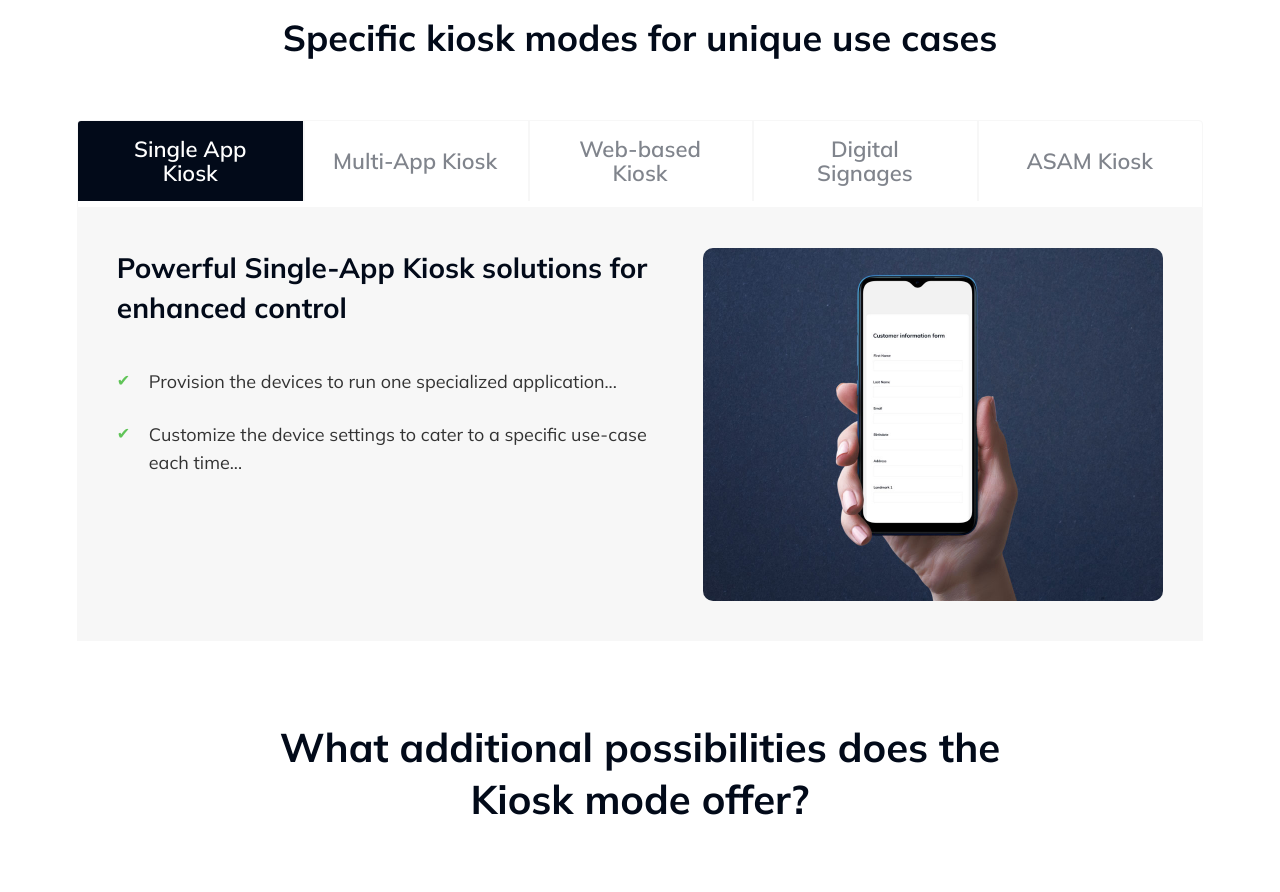
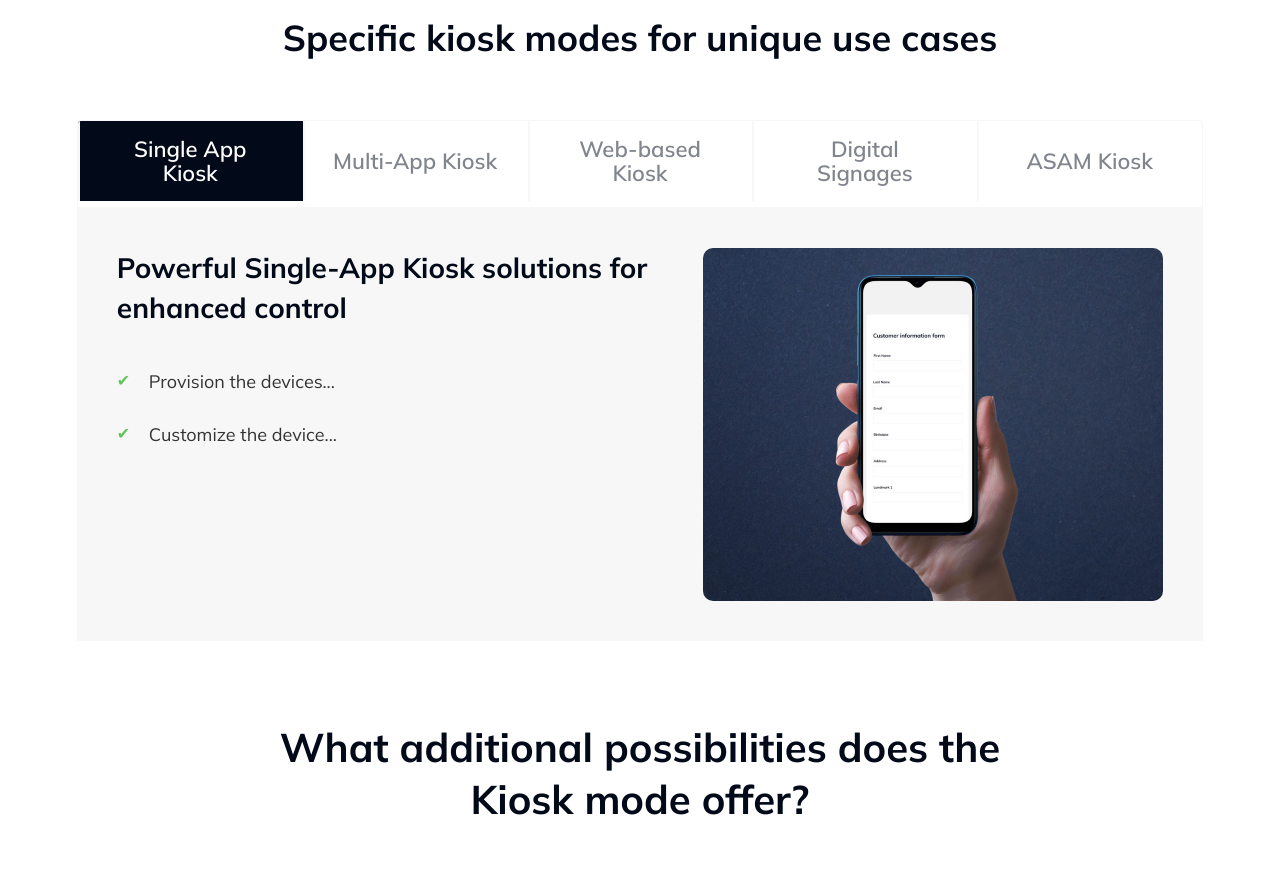
Before and after one commit to Alwin-2984/mitsogo, a Next.js app: page / in a window 1280 px wide. Shown: the part 960-1852 px from the top of the page. Built offline with nearby package versions, Linux system fonts and the light colour scheme.

Commit message:
refactor: enhance KioskTabs component with improved tab indicator functionality and mobile behavior

```diff
--- a/app/components/kioskTabs.tsx
+++ b/app/components/kioskTabs.tsx
@@ -1,60 +1,63 @@
 'use client';
 import Image from 'next/image';
-import { useState } from 'react';
+import { useState, useRef, useEffect } from 'react';
 import { BsChevronDown } from 'react-icons/bs';
 
 export const tabsData = [
   {
     label: 'Single App Kiosk',
     heading: 'Powerful Single-App Kiosk solutions for enhanced control',
-    description: [
-      'Provision the devices to run one specialized application...',
-      'Customize the device settings to cater to a specific use-case each time...',
-    ],
+    description: ['Provision the devices...', 'Customize the device...'],
     imageUrl: '/images/tabimages/single-app-kios-image.jpg',
   },
   {
     label: 'Multi-App Kiosk',
     heading: 'Multi-App Kiosk solutions for flexible usage',
-    description: [
-      'Allow multiple applications to run in kiosk mode...',
-      'Seamlessly toggle between authorized apps...',
-    ],
+    description: ['Allow multiple applications...', 'Seamlessly toggle...'],
     imageUrl: '/images/tabimages/multi-app-kiosk-image.webp',
   },
   {
     label: 'Web-based Kiosk',
     heading: 'Web-based Kiosk Mode for secure browsing',
-    description: [
-      'Lock devices to a specific website or web app...',
-      'Prevent access to unauthorized URLs...',
-    ],
+    description: ['Lock devices to a specific website...', 'Prevent access...'],
     imageUrl: '/images/tabimages/single-app-kios-image.jpg',
   },
   {
     label: 'Digital Signages',
     heading: 'Robust Digital Signage Kiosk',
-    description: [
-      'Display dynamic content securely and continuously...',
-      'Remotely manage signage content...',
-    ],
+    description: ['Display dynamic content...', 'Remotely manage signage...'],
     imageUrl: '/images/tabimages/web-based-kiosk-image.webp',
   },
   {
     label: 'ASAM Kiosk',
     heading: 'ASAM Kiosk for specialized deployments',
-    description: [
-      'Enable advanced kiosk functionalities...',
-      'Implement tight access control for sensitive apps...',
-    ],
+    description: ['Enable advanced kiosk...', 'Implement tight access...'],
     imageUrl: '/images/tabimages/asam-kiosk-image.webp',
   },
 ];
 
 export default function KioskTabs() {
-  const [activeTab, setActiveTab] = useState<number>(0);
+  const [activeTab, setActiveTab] = useState(0);
 
+  // Store refs for each <li> so we can measure them
+  const tabsRef = useRef<HTMLLIElement[]>([]);
+  // Track indicator position/width
+  const [indicatorLeft, setIndicatorLeft] = useState(0);
+  const [indicatorWidth, setIndicatorWidth] = useState(0);
+
+  // On each render, or when `activeTab` changes, update the indicator
+  useEffect(() => {
+    const current = tabsRef.current[activeTab];
+    if (current) {
+      setIndicatorLeft(current.offsetLeft);
+      setIndicatorWidth(current.clientWidth);
+    }
+  }, [activeTab]);
+
+  // Handle mobile accordion behavior
   const handleTabClick = (idx: number) => {
+    // If user re-clicks the same tab (on mobile), close it
+    // Otherwise set the new active index
     if (activeTab === idx) {
       setActiveTab(-1);
     } else {
@@ -75,15 +78,15 @@ export default function KioskTabs() {
             <div key={idx} className="border rounded-md">
               <button
                 onClick={() => handleTabClick(idx)}
-                className={`flex w-full justify-between items-center px-4 py-4
+                className={`flex w-full justify-between items-center px-4 py-4 rounded-t-md
                   ${
                     activeTab === idx
                       ? 'bg-[#020a19] text-white'
-                      : 'bg-white text-gray-700'
+                      : 'bg-white text-[#020a19]/50'
                   }
                 `}
               >
-                <span className="w-full text-left text-[18px] sm:text-[20px] leading-[26px] font-bold  text-[#020a19]/50  cursor-pointer flex items-center justify-between">
+                <span className="w-full text-left text-[18px] sm:text-[20px] leading-[26px] font-bold  cursor-pointer flex items-center justify-between">
                   {tab.label}
                 </span>
                 <span
@@ -126,28 +129,41 @@ export default function KioskTabs() {
 
         {/* DESKTOP Tabs (hidden below sm) */}
         <div className="hidden sm:block">
+          {/* Tabs container */}
           <div className="flex bg-white justify-center relative">
-            <div className="w-full relative border-[1px] border-[#f7f7f7] rounded-t-[4px] overflow-hidden">
+            <div className="w-full relative border border-[#f7f7f7] rounded-t-[4px] overflow-hidden">
               <div className="w-full scroll-smooth overflow-x-auto relative inline-block">
-                <ul className="flex duration-300 ease-in justify-between items-center whitespace-nowrap cursor-pointer">
+                {/* The UL is positioned relative so we can place our animated indicator behind the <li> */}
+                <ul className="relative flex duration-300 ease-in justify-between items-center whitespace-nowrap cursor-pointer">
+                  {/* The “slide” indicator */}
+                  <div
+                    className="absolute top-0 left-0 h-full bg-[#020a19] z-[1] transition-all duration-300"
+                    style={{
+                      transform: `translateX(${indicatorLeft}px)`,
+                      width: indicatorWidth,
+                    }}
+                  />
                   {tabsData.map((tab, idx) => (
                     <li
                       key={idx}
+                      ref={(el) => {
+                        if (el) tabsRef.current[idx] = el;
+                      }}
                       onClick={() => setActiveTab(idx)}
-                      className={`flex-1 min-h-[80px] w-full px-[30px] relative text-center whitespace-normal
-                        transition-all duration-300 ease-in
-                        before:content-[''] before:absolute before:left-0 before:w-[2px] before:h-full before:z-1 before:bg-[#f7f7f7]
-                        ${
-                          activeTab === idx
-                            ? 'bg-[#020a19] before:opacity-0'
-                            : ''
-                        }
+                      className={`
+                        flex-1 min-h-[80px] w-full px-[30px] relative text-center
+                        whitespace-normal transition-all duration-300 ease-in
+                        before:content-[''] before:absolute before:left-0 before:w-[2px]
+                        before:h-full before:z-10 before:bg-[#f7f7f7]
+                        // We won't add BG color here, the sliding div does it
                       `}
                       style={{ cursor: 'pointer' }}
                     >
+                      {/* The text is above the sliding background (z-20 or so) */}
                       <p
-                        className={`p-[26px_0] max-w-[240px] h-[80px] w-full flex justify-center items-center
-                          text-[22px] font-[600] leading-[24px] relative z-3
+                        className={`relative z-20 p-[26px_0] max-w-[240px] h-[80px]
+                          w-full flex justify-center items-center
+                          text-[22px] font-[600] leading-[24px]
                           ${
                             activeTab === idx
                               ? 'text-white'
@@ -166,7 +182,8 @@ export default function KioskTabs() {
 
           {/* Tab Content */}
           <div className="p-[40px] bg-[#f7f7f7] overflow-hidden">
-            {activeTab >= 0 && (
+            {/* Only show content if activeTab >= 0 */}
+            {activeTab >= 0 && activeTab < tabsData.length && (
               <div className="lg:flex-row justify-between flex flex-col-reverse">
                 <div className="mb-[20px] lg:mb-0 flex-1 text-left max-w-[760px] sm:mx-auto lg:pr-[40px]">
                   <h3 className="text-[#020A19] font-bold text-[20px] leading-[26px] antialiased max-w-[670px] pb-[15px] lg:pb-[40px] sm:text-[28px] sm:leading-[40px]">
@@ -178,7 +195,7 @@ export default function KioskTabs() {
                         key={i}
                         className="relative mb-[10px] lg:mb-[25px] last:mb-0 pl-8"
                       >
-                        <span className="absolute left-0  text-[#60c458]">
+                        <span className="absolute left-0 text-[#60c458]">
                           ✔
                         </span>
                         <p className="text-[16px] leading-[24px] sm:text-[18px] font-normal sm:leading-[28px] text-[#333333]">
```
